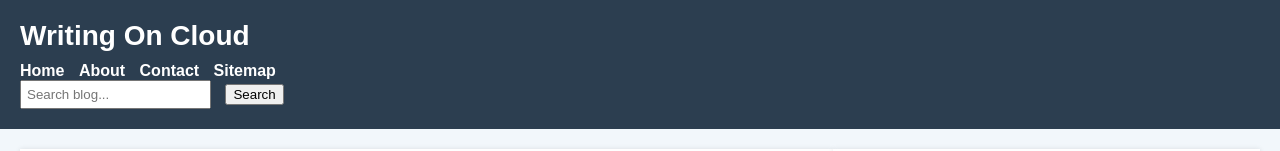
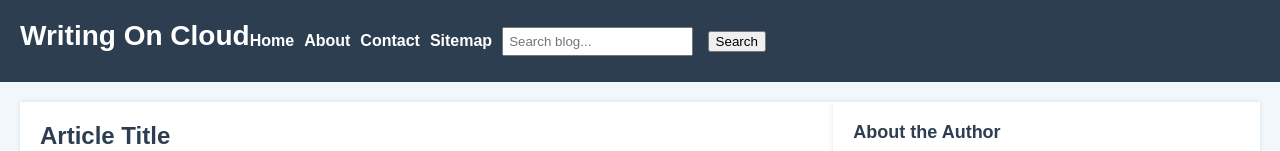
Before and after one commit to WritingOnCloud/WritingOnCloud.github.io, a plain HTML site: page index.html in a window 1280 px wide. Shown: the top 151 px of the page. Drawn offline with Linux system fonts and the light colour scheme.

Commit message:
Update index.css

```diff
--- a/css/index.css
+++ b/css/index.css
@@ -16,6 +16,9 @@ header {
     background-color: #2c3e50;
     padding: 20px;
     color: #fff;
+    display: flex;
+    justify-content: space-between;
+    align-items: center;
 }
 
 h1 {
@@ -25,10 +28,11 @@ h1 {
 
 nav ul {
     list-style: none;
+    display: flex;
+    margin-left: auto;
 }
 
 nav ul li {
-    display: inline-block;
     margin-right: 10px;
 }
 
@@ -41,6 +45,7 @@ nav ul li a {
 #search-container {
     display: flex;
     align-items: center;
+    margin-right: auto;
 }
 
 #search-input {
```
